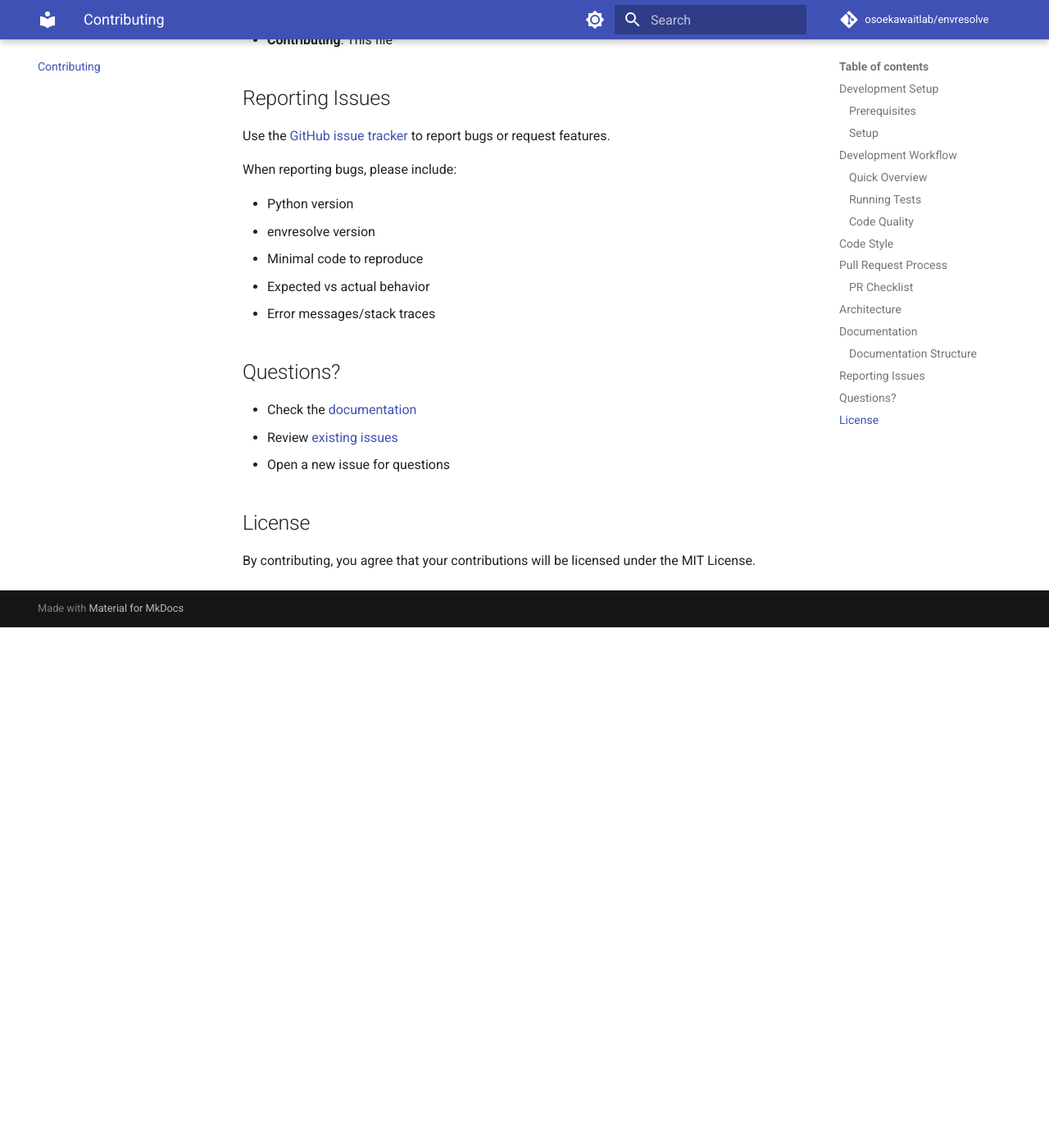
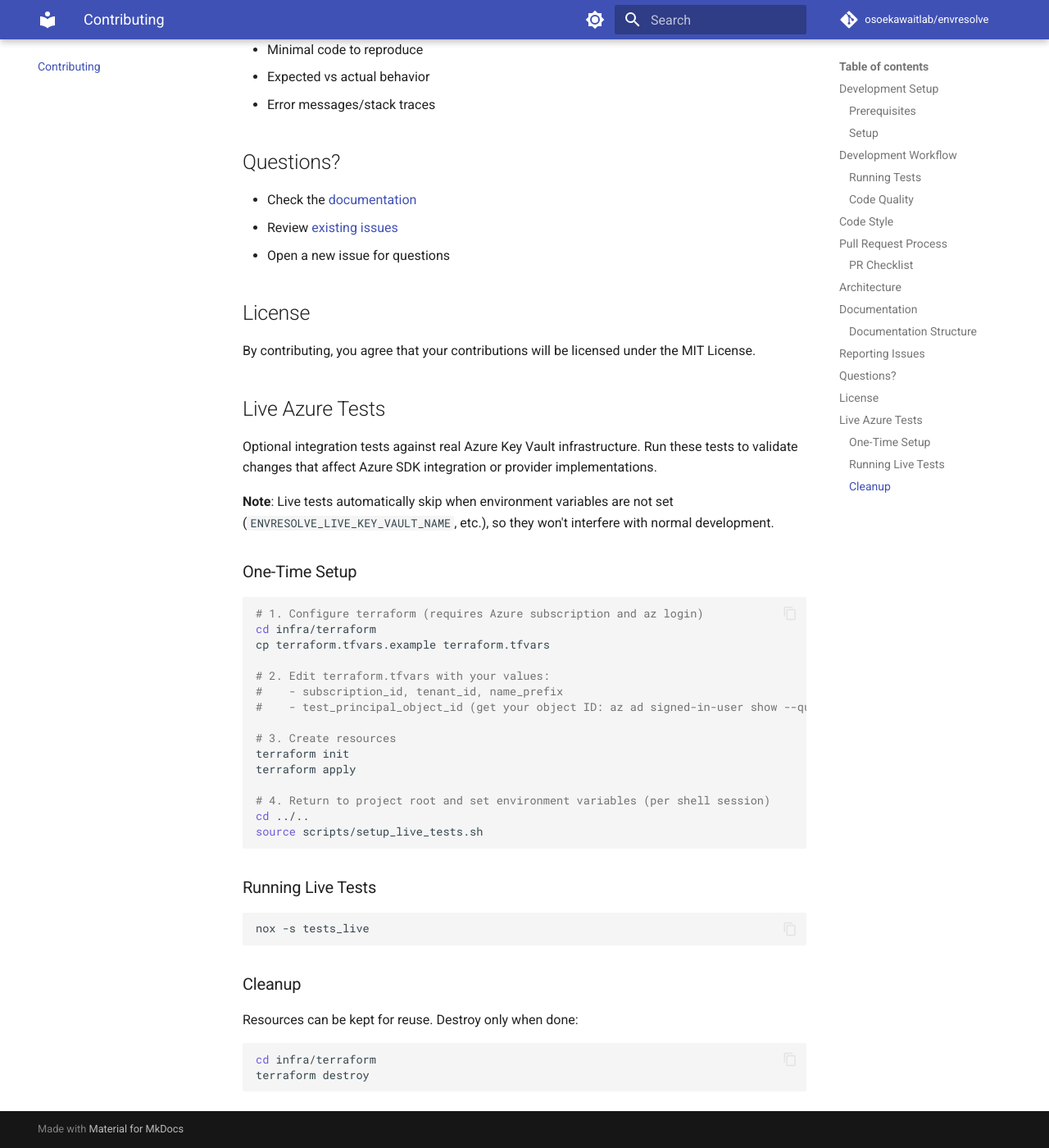
Before and after one commit to osoekawaitlab/envresolve, an MkDocs documentation site: the page built from docs/contributing.md, in a window 1280 px wide and 1400 px high, scrolled down 3561 px. Shown: the whole window at 82% size. Built offline with MkDocs 1.6.1 and Material for MkDocs 9.7.7, drawn with Linux system fonts in a browser that asks for light colours; comment, search, counter and statistics services are not loaded; before the commit the page ends 4326 px from its top, so only the background shows below that; some of the changed text lies outside the part shown.

Commit message:
feat: Add Terraform-managed live tests for Azure Key Vault integration

````diff
--- a/docs/contributing.md
+++ b/docs/contributing.md
@@ -19,13 +19,13 @@ git clone https://github.com/osoekawaitlab/envresolve.git
 cd envresolve
 ```
 
-2. Install dependencies:
+1. Install dependencies:
 
 ```bash
 uv sync
 ```
 
-3. Run tests to verify setup:
+1. Run tests to verify setup:
 
 ```bash
 nox -s tests
@@ -34,17 +34,6 @@ nox -s tests
 ## Development Workflow
 
 envresolve follows a strict Test-Driven Development (TDD) cycle.
-
-### Quick Overview
-
-1. **Unit Test Execution** - `nox -s tests_unit`
-2. **E2E Test Execution** - `nox -s tests_e2e`
-3. **Code Quality Check** - `nox -s quality`
-4. **Refactoring Review** - Examine for improvements
-5. **ADR Compliance** - Check against existing ADRs
-6. **ADR Documentation** - Write ADRs for design decisions
-7. **Test Coverage Review** - `nox -s tests` (minimum 80%)
-8. **Acceptance Criteria Verification** - Check E2E tests
 
 ### Running Tests
 
@@ -121,6 +110,7 @@ Layer 0: External dependencies
 ```
 
 **Key Principles**:
+
 - Higher layers depend on lower layers
 - Lower layers NEVER depend on higher layers
 - Domain layer has NO internal dependencies
@@ -167,3 +157,44 @@ When reporting bugs, please include:
 ## License
 
 By contributing, you agree that your contributions will be licensed under the MIT License.
+
+## Live Azure Tests
+
+Optional integration tests against real Azure Key Vault infrastructure. Run these tests to validate changes that affect Azure SDK integration or provider implementations.
+
+**Note**: Live tests automatically skip when environment variables are not set (`ENVRESOLVE_LIVE_KEY_VAULT_NAME`, etc.), so they won't interfere with normal development.
+
+### One-Time Setup
+
+```bash
+# 1. Configure terraform (requires Azure subscription and az login)
+cd infra/terraform
+cp terraform.tfvars.example terraform.tfvars
+
+# 2. Edit terraform.tfvars with your values:
+#    - subscription_id, tenant_id, name_prefix
+#    - test_principal_object_id (get your object ID: az ad signed-in-user show --query id -o tsv)
+
+# 3. Create resources
+terraform init
+terraform apply
+
+# 4. Return to project root and set environment variables (per shell session)
+cd ../..
+source scripts/setup_live_tests.sh
+```
+
+### Running Live Tests
+
+```bash
+nox -s tests_live
+```
+
+### Cleanup
+
+Resources can be kept for reuse. Destroy only when done:
+
+```bash
+cd infra/terraform
+terraform destroy
+```
````
Also changed, not shown: README.md (+16 -0 lines), docs/adr/0010-iterative-uri-resolution.md (+0 -2 lines), docs/adr/0012-pytest-markers-for-azure-dependencies.md (+1 -1 lines), docs/adr/0014-importlib-lazy-import.md (+7 -2 lines), docs/adr/0015-terraform-managed-live-tests.md (added, +68 -0 lines), docs/architecture/adr.md (+17 -0 lines), infra/terraform/README.md (added, +70 -0 lines), noxfile.py (+38 -17 lines), 10 other files.
